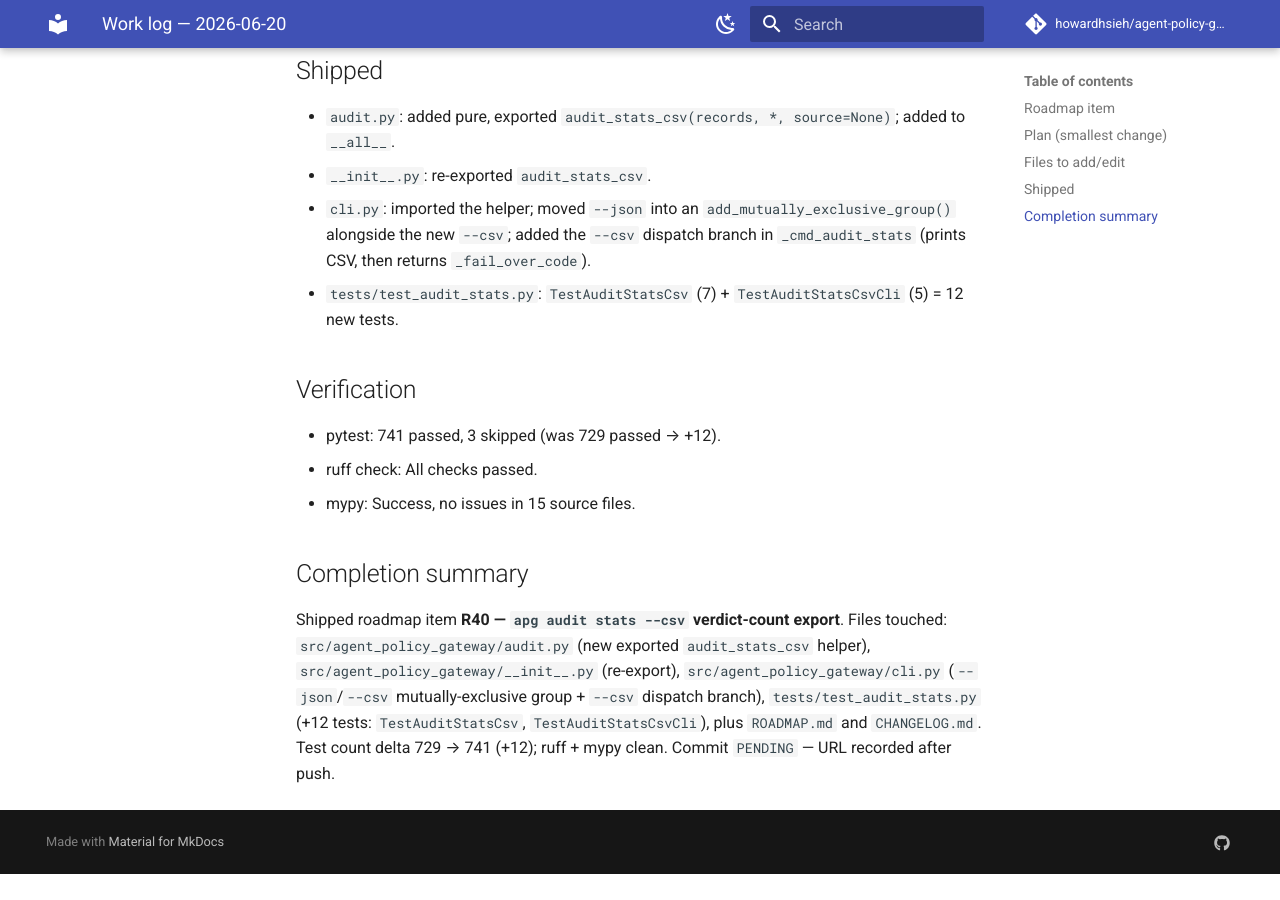
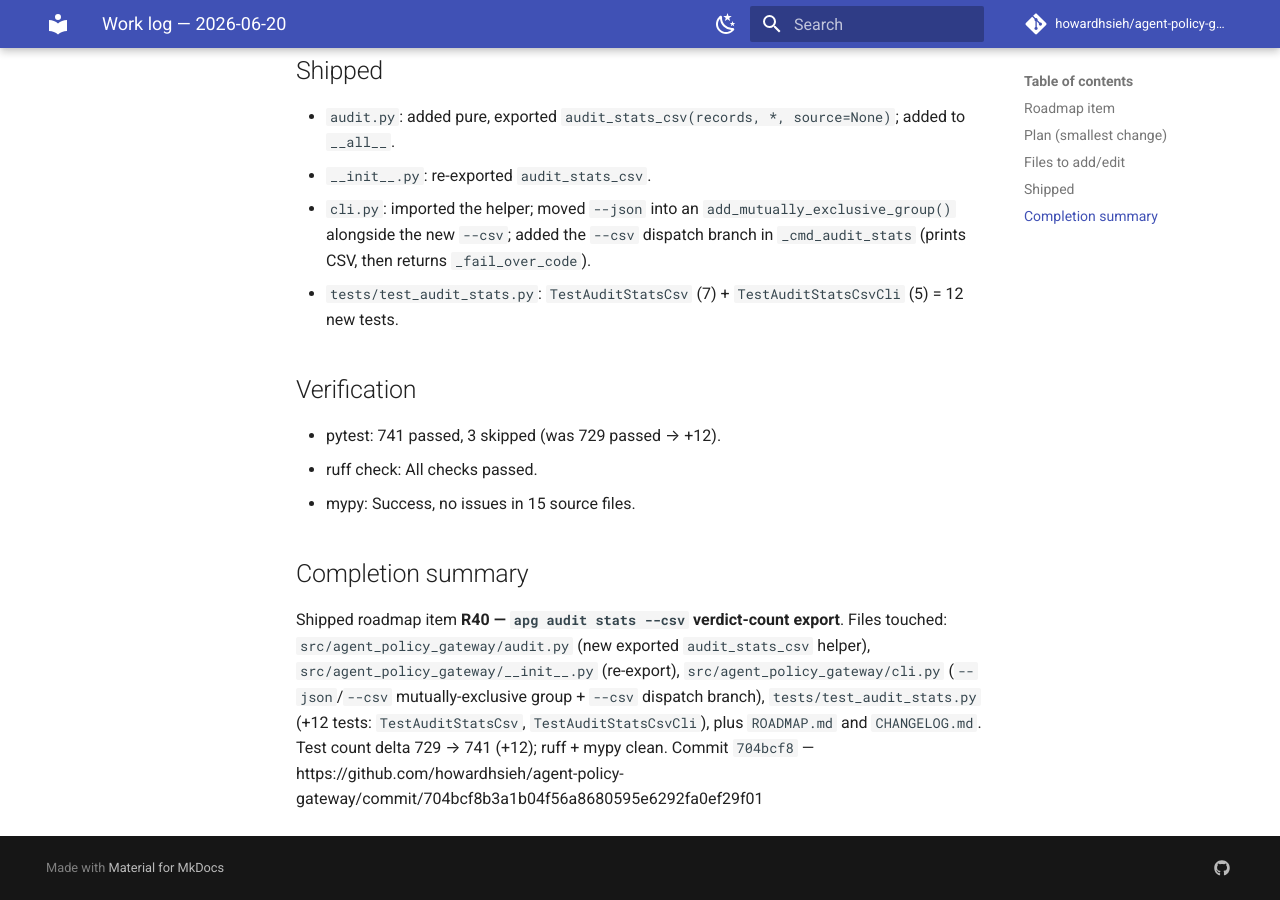
Before and after one commit to howardhsieh/agent-policy-gateway, an MkDocs documentation site: the page built from docs/work-log/2026-06-20.md, in a window 1280 px wide and 900 px high, scrolled down 2527 px. Built offline with MkDocs 1.6.1 and Material for MkDocs 9.7.7, drawn with Linux system fonts in a browser that asks for light colours; comment, search, counter and statistics services are not loaded; before the commit the page ends 3401 px from its top, so only the background shows below that.

Commit message:
docs: record R40 commit hash and finalize 2026-06-20 work-log

```diff
--- a/docs/work-log/2026-06-20.md
+++ b/docs/work-log/2026-06-20.md
@@ -92,4 +92,4 @@ Files touched: `src/agent_policy_gateway/audit.py` (new exported
 `--csv` dispatch branch), `tests/test_audit_stats.py` (+12 tests:
 `TestAuditStatsCsv`, `TestAuditStatsCsvCli`), plus `ROADMAP.md` and
 `CHANGELOG.md`. Test count delta 729 → 741 (+12); ruff + mypy clean.
-Commit `PENDING` — URL recorded after push.
+Commit `704bcf8` — https://github.com/howardhsieh/agent-policy-gateway/commit/704bcf8b3a1b04f56a8680595e6292fa0ef29f01
```
Also changed, not shown: ROADMAP.md (+1 -1 lines).
